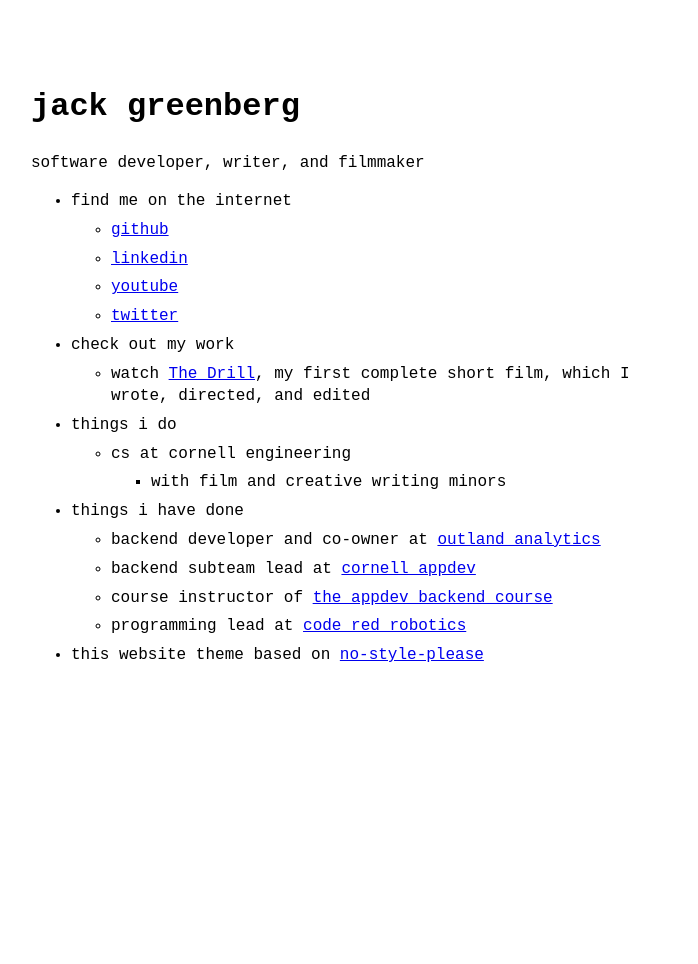
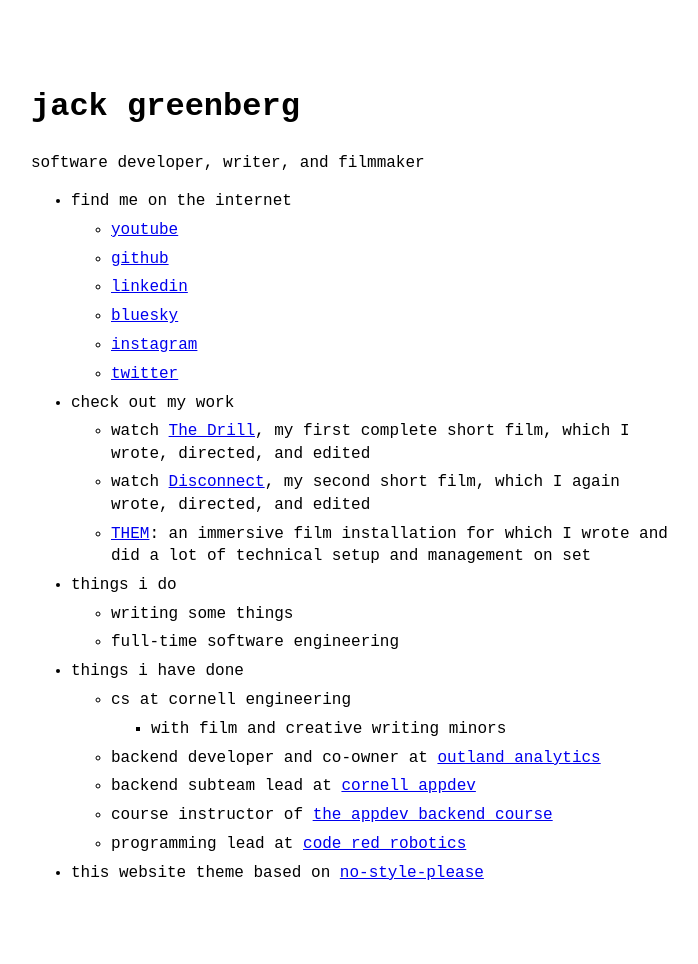
Before and after one commit to grebneerg/homepage, a Jekyll site: the page built from index.markdown, in a window 1280 px wide. Shown: the whole page, without its empty margins (289-987 px from the left). Built offline with Jekyll 4.4.1, drawn with Linux system fonts in a browser that asks for light colours; before the commit the page ends 900 px from its top, so only the background shows below that.

Commit message:
update website finally adding disconnect and THEM and new socials etc

```diff
--- a/_data/menu.yml
+++ b/_data/menu.yml
@@ -1,24 +1,32 @@
 entries:
   - title: find me on the internet
     entries:
+      - title: youtube
+        url: https://www.youtube.com/@grebneerg
       - title: github
         url: https://github.com/grebneerg
       - title: linkedin
         url: https://www.linkedin.com/in/greenbergjack/
-      - title: youtube
-        url: https://www.youtube.com/@grebneerg
+      - title: bluesky
+        url: https:bsky.app/profile/grebneerg.bsky.social
+      - title: instagram
+        url: https://instagram.com/grebneerg_kcaj
       - title: twitter
         url: https://twitter.com/jck_mg
   - title: check out my work
     entries:
       - title: "watch <a href='https://youtu.be/3sufoO1iILY'>The Drill</a>, my first complete short film, which I wrote, directed, and edited"
+      - title: "watch <a href='https://youtu.be/_-RlWX6Tfu8'>Disconnect</a>, my second short film, which I again wrote, directed, and edited"
+      - title: "<a href='https://aap.cornell.edu/news-events/exhibition/jenny-zhang-and-oscar-llodra-them'>THEM</a>: an immersive film installation for which I wrote and did a lot of technical setup and management on set"
   - title: things i do
+    entries:
+      - title: writing some things
+      - title: full-time software engineering
+  - title: things i have done
     entries:
       - title: cs at cornell engineering
         entries:
           - title: with film and creative writing minors
-  - title: things i have done
-    entries:
       - title: "backend developer and co-owner at <a href='https://www.outlandanalytics.com/'>outland analytics</a>"
       - title: "backend subteam lead at <a href='https://www.cornellappdev.com/'>cornell appdev</a>"
       - title: "course instructor of <a href='https://www.cornellappdev.com/courses/backend'>the appdev backend course</a>"
```
